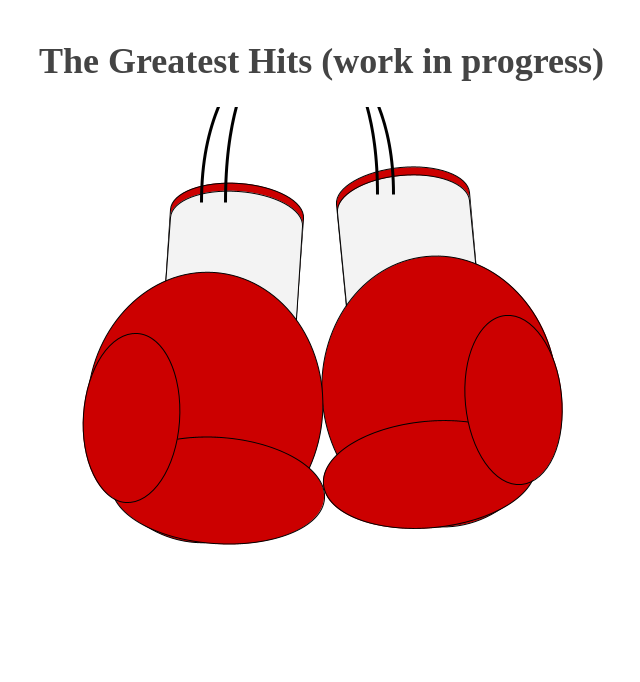
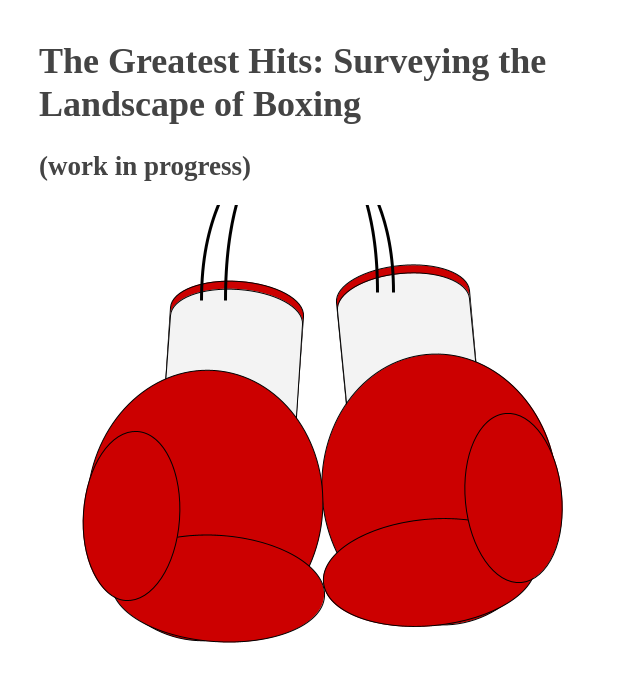
Before and after one commit to pbd84/TheGreatestHits, a plain HTML site: page index.html in a window 1280 px wide. Shown: the whole page, without its empty margins (276-916 px from the left). Drawn offline with Linux system fonts and the light colour scheme.

Commit message:
Update index.html

```diff
--- a/index.html
+++ b/index.html
@@ -17,7 +17,8 @@
         </style>
     <body>
       <div id="content">
-        <h1>The Greatest Hits (work in progress)</h1>
+        <h1>The Greatest Hits: Surveying the Landscape of Boxing</h1>
+        <h2>(work in progress)</h2>
         <img src="TheGreatestHits_Logo.png" alt="Logo"></img>
       </div>
 </body>
```
